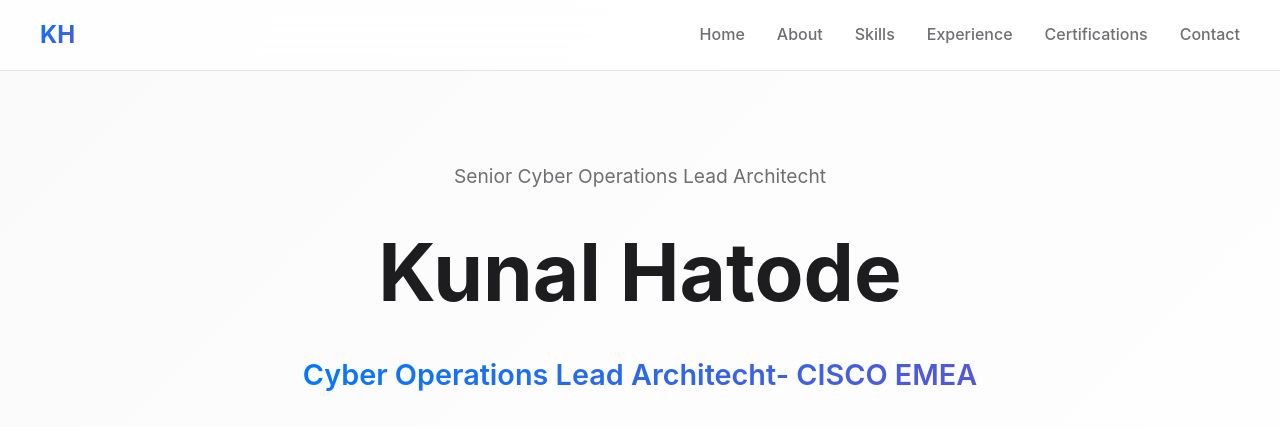
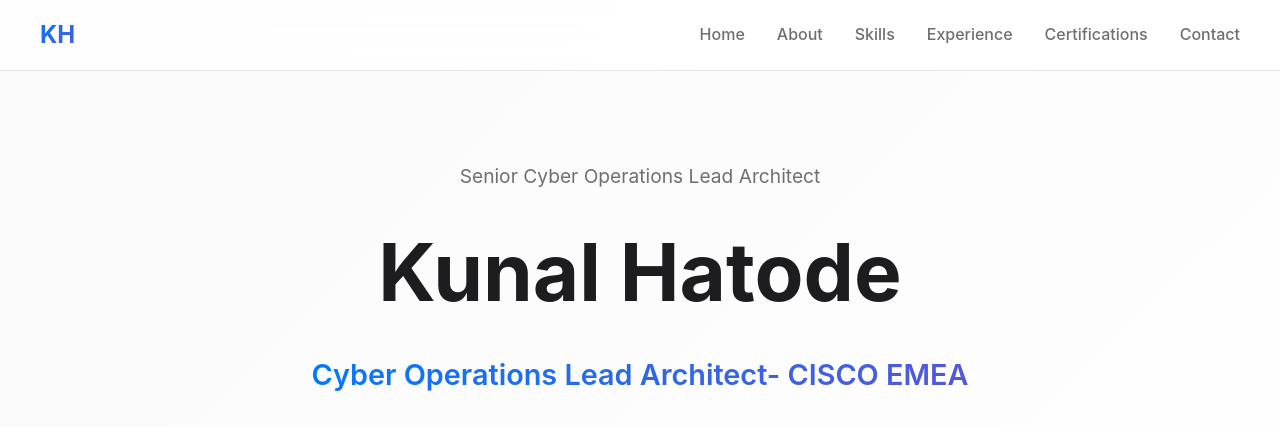
Before and after one commit to Ke0xes/KunalHatode, a plain HTML site: page index.html in a window 1280 px wide. Shown: the top 427 px of the page. Drawn offline with Linux system fonts and the light colour scheme.

Commit message:
Update index.html

```diff
--- a/index.html
+++ b/index.html
@@ -3,7 +3,7 @@
 <head>
     <meta charset="UTF-8">
     <meta name="viewport" content="width=device-width, initial-scale=1.0">
-    <title>Kunal Hatode - Senior Cyber Operations Lead Architecht</title>
+    <title>Kunal Hatode - Senior Cyber Operations Lead Architect</title>
     <style>
         * {
             margin: 0;
@@ -661,9 +661,9 @@
     <!-- Hero Section -->
     <section id="home" class="hero">
         <div class="hero-content">
-            <div class="hero-subtitle">Senior Cyber Operations Lead Architecht</div>
+            <div class="hero-subtitle">Senior Cyber Operations Lead Architect</div>
             <h1 class="hero-title">Kunal Hatode</h1>
-            <div class="hero-role">Cyber Operations Lead Architecht- CISCO EMEA</div>
+            <div class="hero-role">Cyber Operations Lead Architect- CISCO EMEA</div>
             <p class="hero-description">
                 25 years of technical, commercial & management expertise in Cyber Security Operations,
                 specialising in solution strategy, design, build, operation and optimisation of Security Operations Centers.
@@ -805,7 +805,7 @@
                 <div class="timeline-dot"></div>
                 <div class="timeline-content">
                     <div class="job-header">
-                        <h3 class="job-title">Cyber Operations Lead Architecht- CX Security Centre of Excellence</h3>
+                        <h3 class="job-title">Cyber Operations Lead Architect- CX Security Centre of Excellence</h3>
                         <div class="company">CISCO</div>
                         <div class="job-date">Jul 2019 - Present</div>
                     </div>
@@ -1167,7 +1167,7 @@
             setTimeout(() => {
                 const subtitle = document.querySelector('.hero-subtitle');
                 if (subtitle) {
-                    const originalText = 'Senior Cyber Operations Lead Architecht';
+                    const originalText = 'Senior Cyber Operations Lead Architect';
                     typeWriter(subtitle, originalText, 60);
                 }
             }, 2000);
```
